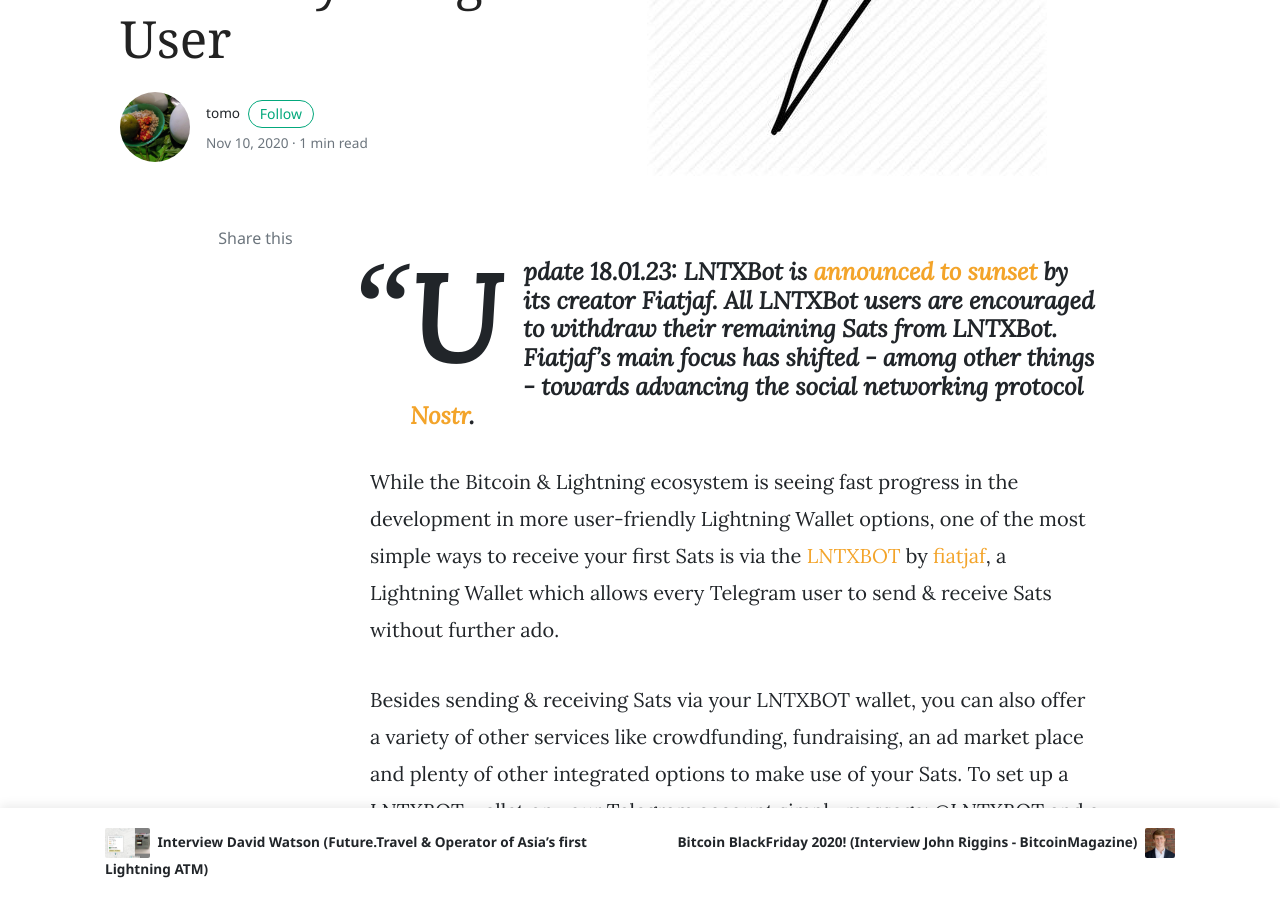
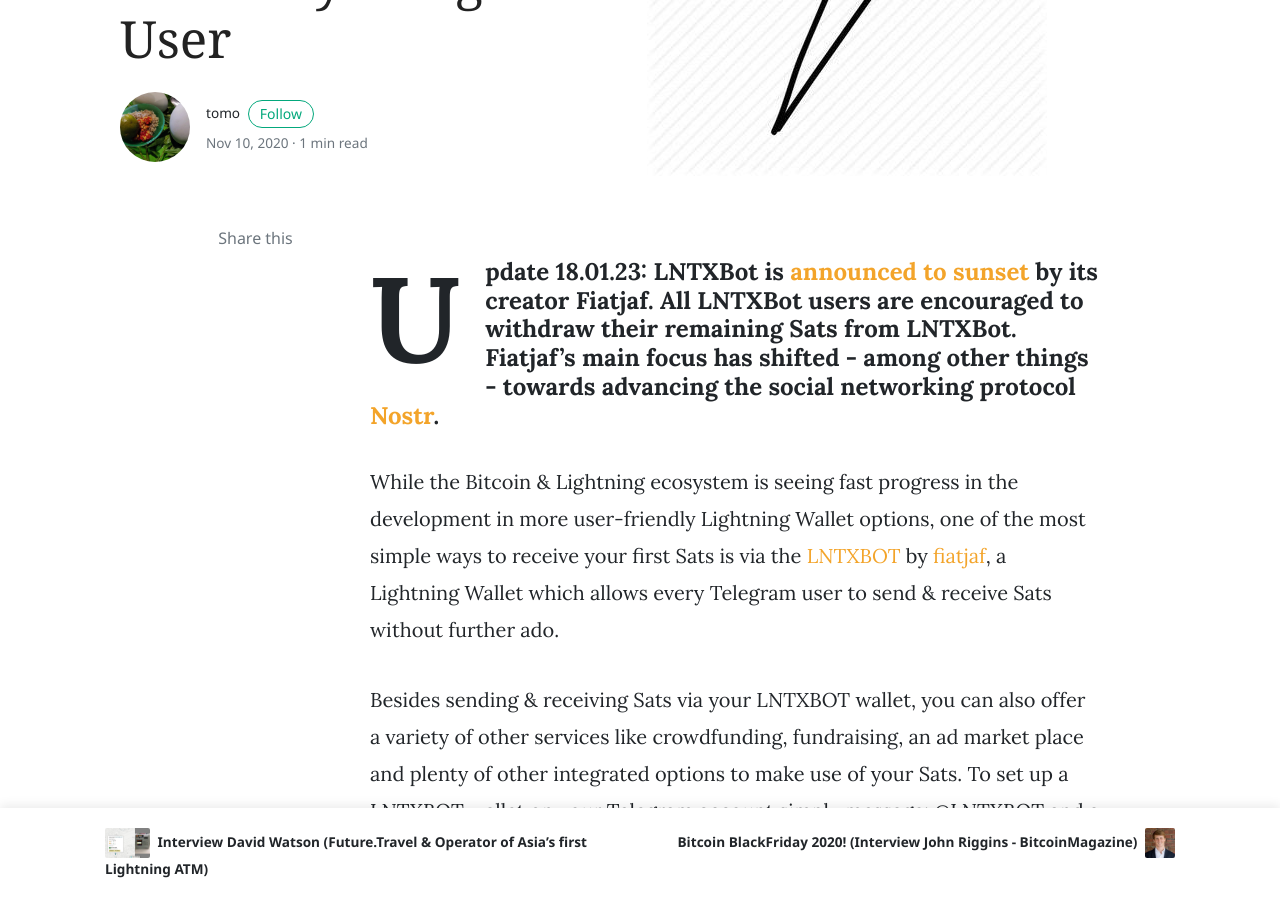
Before and after one commit to bitcoinsaigon/bitcoinsaigon.github.io, a Jekyll site: the page built from _posts/2020-11-10-lntxbot-lightning-wallet-telegram.md, in a window 1280 px wide and 900 px high, scrolled down 333 px. Built offline with Jekyll 4.4.1, drawn with Linux system fonts in a browser that asks for light colours; nearby versions of some CDN libraries; comment, search, counter and statistics services are not loaded.

Commit message:
Fix styling

```diff
--- a/_posts/2020-11-10-lntxbot-lightning-wallet-telegram.md
+++ b/_posts/2020-11-10-lntxbot-lightning-wallet-telegram.md
@@ -5,7 +5,7 @@
 image: assets/images/lntxbot.jpg
 tags:
 ---
-> #### Update 18.01.23:  LNTXBot is [announced to sunset](https://t.me/lntxbot_dev/86735) by its creator Fiatjaf. All LNTXBot users are encouraged to withdraw their remaining Sats from LNTXBot. Fiatjaf's main focus has shifted - among other things - towards advancing the social networking protocol [Nostr](https://bitcoinsaigon.org/now-also-on-nostr/).
+#### Update 18.01.23:  LNTXBot is [announced to sunset](https://t.me/lntxbot_dev/86735) by its creator Fiatjaf. All LNTXBot users are encouraged to withdraw their remaining Sats from LNTXBot. Fiatjaf's main focus has shifted - among other things - towards advancing the social networking protocol [Nostr](https://bitcoinsaigon.org/now-also-on-nostr/).
 
 While the Bitcoin & Lightning ecosystem is seeing fast progress in the development in more user-friendly Lightning Wallet options, one of the most simple ways to receive your first Sats is via the [LNTXBOT](https://github.com/fiatjaf/lntxbot) by [fiatjaf](https://twitter.com/fiatjaf?lang=en), a Lightning Wallet which allows every Telegram user to send & receive Sats without further ado.
 
```
